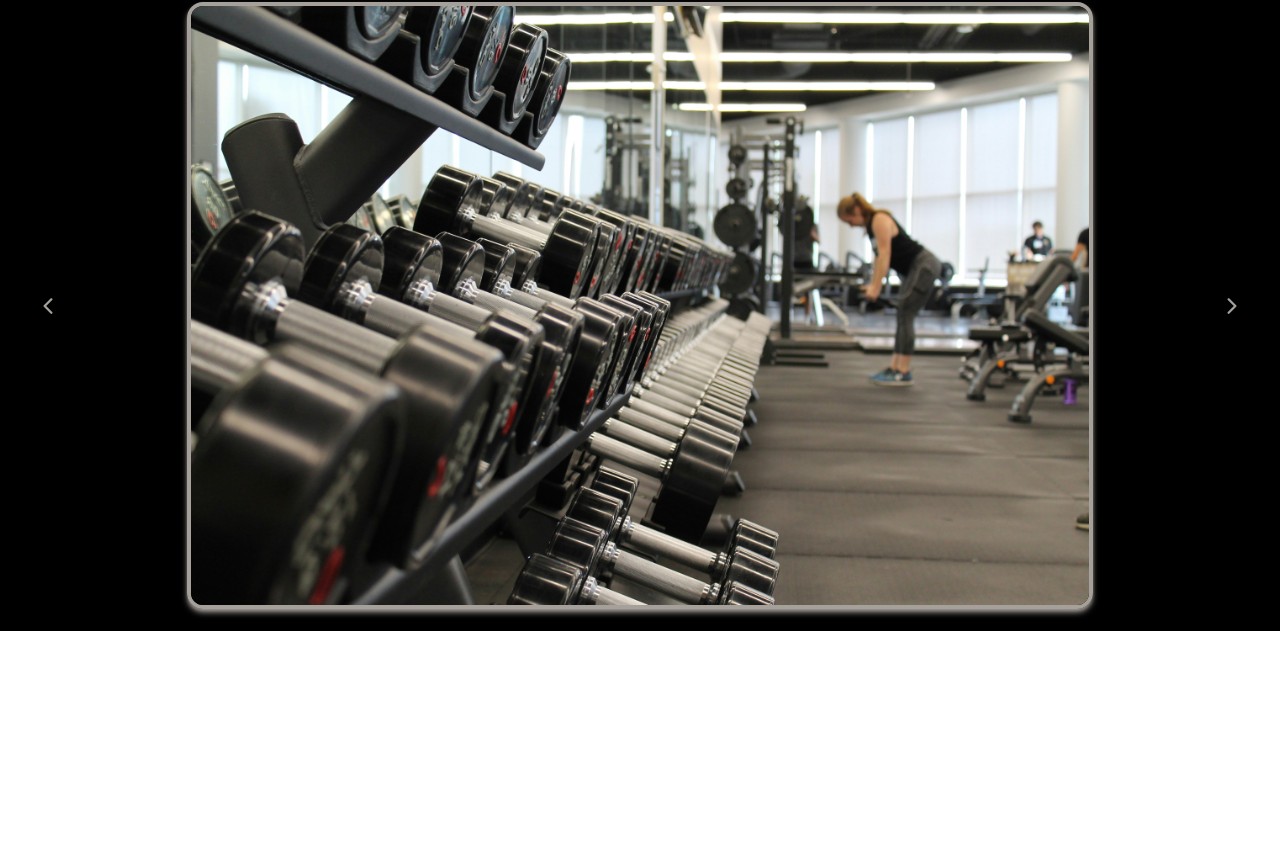
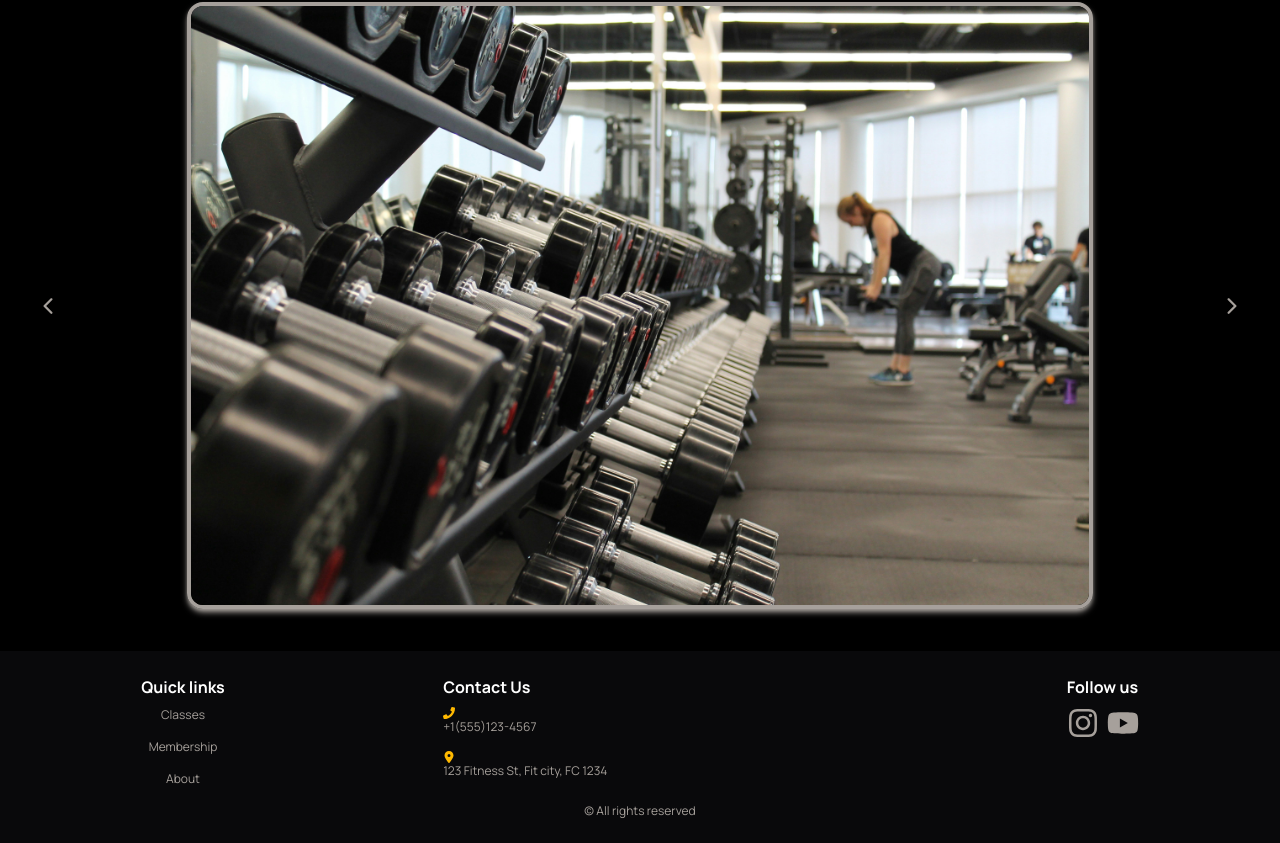
Before and after one commit to Arshia-Rb/Gymbo, a React (Vite) app: page / in a window 1280 px wide. Shown: the part 1218-2061 px from the top of the page. Before the commit the page ends 1849 px from the top, so only its background shows below. Built offline with nearby package versions, Linux system fonts and the light colour scheme.

Commit message:
Add footer element

```diff
--- a/src/features/Home/Carousel.tsx
+++ b/src/features/Home/Carousel.tsx
@@ -2,7 +2,7 @@ import ImageSlider from "../../ui/ImageSlider";
 
 function Carousel() {
   return (
-    <section className="w-full border-y-2 bg-black px-9 py-5">
+    <section className="w-full border-y-2 bg-black px-9 py-5 pb-10">
       <h3 className="mb-2 text-sm text-amber-400">Gym enviroment</h3>
       <h2 className="text-lg font-bold text-white">
         Check out our gym enviroment
--- a/src/features/Home/InfoCards.tsx
+++ b/src/features/Home/InfoCards.tsx
@@ -12,28 +12,28 @@ function InfoCards() {
           Icon={FaDumbbell}
           header="Modern Equipment"
           content="Train with the best equipment for maximum results."
-        ></InfoRow>
+        />
       </li>
       <li className="p-4">
         <InfoRow
           Icon={RiUserStarFill}
           header="Expert Trainers"
           content="Certified trainers to guide you at every step."
-        ></InfoRow>
+        />
       </li>
       <li className="p-4">
         <InfoRow
           Icon={FaRegCalendar}
           header="Group Classes"
           content="Join various classes that keep you motivated."
-        ></InfoRow>
+        />
       </li>
       <li className="p-4">
         <InfoRow
           Icon={MdOutlineQrCode2}
           header="QR Membership"
           content="Use your given code to enter the gym."
-        ></InfoRow>
+        />
       </li>
     </ul>
   );
--- a/src/pages/Home.tsx
+++ b/src/pages/Home.tsx
@@ -1,6 +1,7 @@
 import Carousel from "../features/Home/Carousel";
 import Hero from "../features/Home/Hero";
 import Plans from "../features/Home/Plans";
+import Footer from "../ui/Footer";
 
 import NavBar from "../ui/NavBar";
 
@@ -11,6 +12,7 @@ function Home() {
       <Hero />
       <Plans />
       <Carousel />
+      <Footer />
     </>
   );
 }
--- /dev/null
+++ b/src/ui/Footer.tsx
@@ -0,0 +1,55 @@
+import { FaInstagram } from "react-icons/fa";
+import { FaYoutube } from "react-icons/fa";
+import { Link } from "react-router";
+import { FaPhone } from "react-icons/fa";
+import { FaLocationDot } from "react-icons/fa6";
+
+function Footer() {
+  return (
+    <footer className="bg-zinc-950 px-8 py-6">
+      <div className="flex justify-between md:justify-around">
+        <div>
+          <h3 className="mb-2 text-base font-bold text-white">Quick links</h3>
+          <div className="flex flex-col items-center gap-4 text-xs text-stone-400">
+            <Link to="/classes">Classes</Link>
+            <Link to="/about">Membership</Link>
+            <Link to="/about">About</Link>
+          </div>
+        </div>
+        <div className="basis-1/3">
+          <h3 className="mb-2 text-base font-bold text-white">Contact Us</h3>
+          <div className="flex flex-col gap-4 text-xs text-stone-400">
+            <p>
+              <span>
+                <FaPhone className="text-amber-400" />
+              </span>
+              +1(555)123-4567
+            </p>
+            <p>
+              <span>
+                <FaLocationDot className="text-amber-400" />
+              </span>
+              123 Fitness St, Fit city, FC 1234
+            </p>
+          </div>
+        </div>
+        <div>
+          <h3 className="mb-2 font-bold text-white">Follow us</h3>
+          <div className="flex gap-2">
+            <a href="#">
+              <FaInstagram className="size-8 text-stone-400 transition-all hover:text-rose-600" />
+            </a>
+            <a href="#">
+              <FaYoutube className="size-8 text-stone-400 transition-all hover:text-red-700" />
+            </a>
+          </div>
+        </div>
+      </div>
+      <p className="mt-4 text-center text-xs text-stone-400">
+        &copy; All rights reserved
+      </p>
+    </footer>
+  );
+}
+
+export default Footer;
--- /dev/null
+++ b/src/ui/Logo.tsx
@@ -0,0 +1,20 @@
+import { useNavigate } from "react-router";
+
+function Logo() {
+  const navigate = useNavigate();
+
+  function handleClick() {
+    navigate("/");
+  }
+
+  return (
+    <span
+      onClick={handleClick}
+      className="cursor-pointer text-3xl font-bold text-white"
+    >
+      Gym<span className="font-logo font-medium text-amber-400">bo</span>
+    </span>
+  );
+}
+
+export default Logo;
--- a/src/ui/NavBar.tsx
+++ b/src/ui/NavBar.tsx
@@ -3,6 +3,7 @@ import Button from "./Button";
 import NavBarLinks from "./NavBarLinks";
 import { HiOutlineMenu } from "react-icons/hi";
 import { MobileMenuContext } from "../context/MobileMenueContext";
+import Logo from "./Logo";
 
 function NavBar() {
   const { setIsMenuOpen } = useContext(MobileMenuContext)!;
@@ -13,9 +14,7 @@ function NavBar() {
 
   return (
     <nav className="flex justify-between bg-black px-4 py-4 text-white sm:px-8">
-      <span className="cursor-pointer text-3xl font-bold">
-        Gym<span className="font-logo font-medium text-amber-400">bo</span>
-      </span>
+      <Logo />
       <NavBarLinks parentClassName="hidden sm:flex sm:items-center sm:gap-6 sm:text-base sm:font-semibold" />
       <div className="hidden sm:flex sm:gap-4">
         <Button type="secondary">Log In</Button>
```
